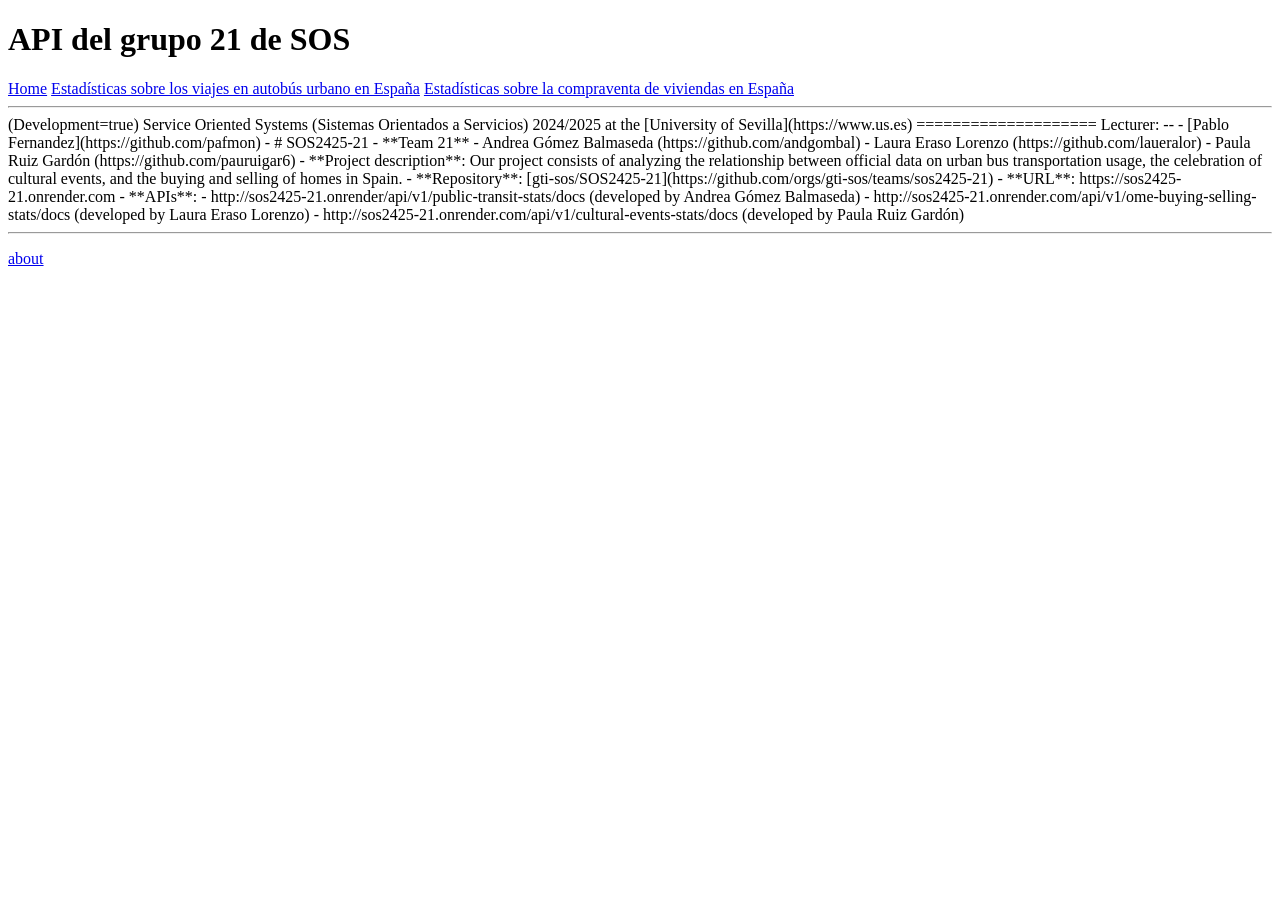
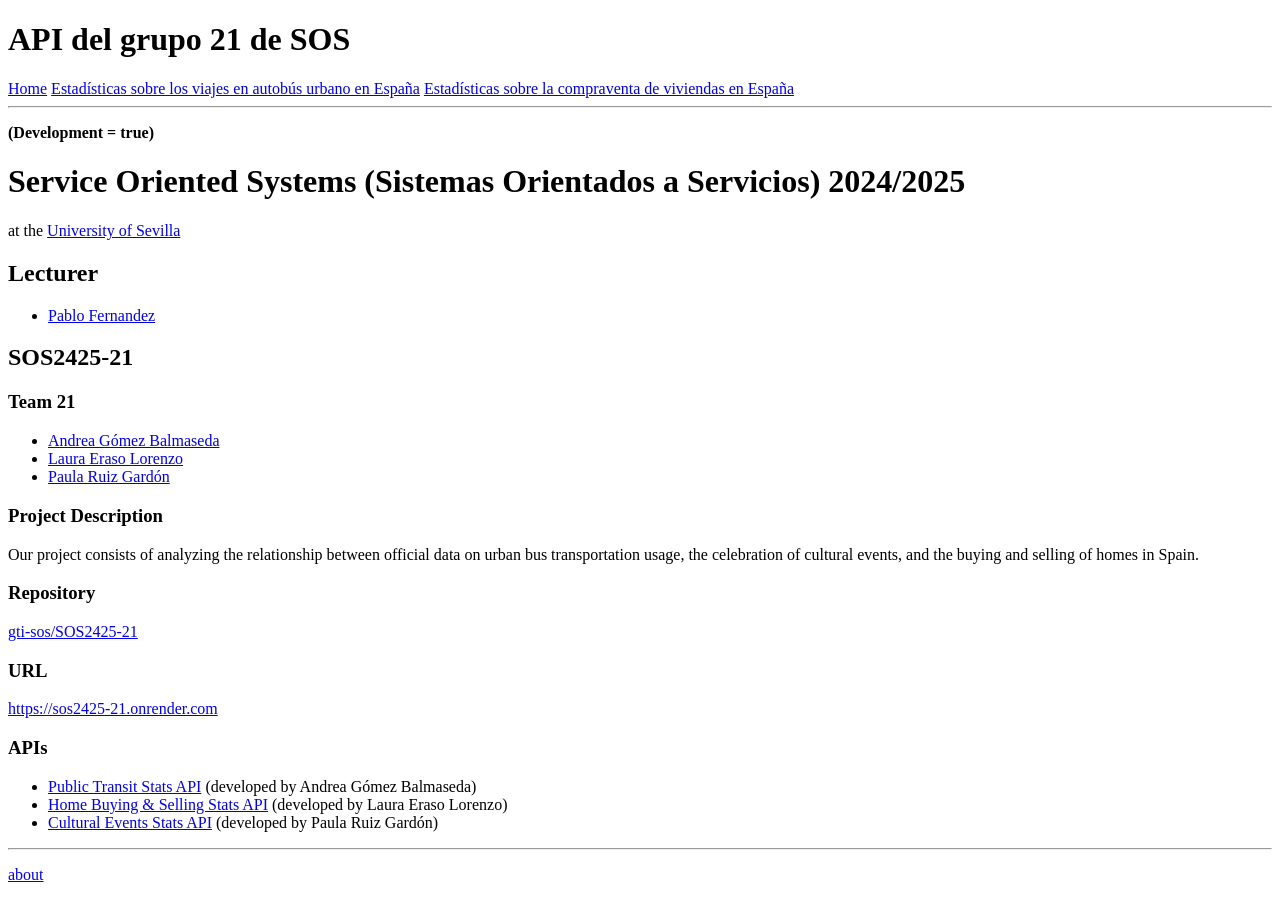
Before and after one commit to gti-sos/SOS2425-21, a SvelteKit app in the folder src/front/: page /about in a window 1280 px wide. Before the commit the page ends 800 px from the top, so only its background shows below. Built offline with nearby package versions, Linux system fonts and the light colour scheme.

Commit message:
filtros agb

```diff
--- a/src/front/src/routes/about/+page.svelte
+++ b/src/front/src/routes/about/+page.svelte
@@ -1,25 +1,57 @@
 <script>
-    import { dev }  from "$app/environment";
+  import { dev } from "$app/environment";
 </script>
 
-(Development={dev})
-Service Oriented Systems (Sistemas Orientados a Servicios) 2024/2025 at the [University of Sevilla](https://www.us.es)
-====================
+<p><strong>(Development = {dev})</strong></p>
 
-Lecturer:
---
- - [Pablo Fernandez](https://github.com/pafmon)
- -
-# SOS2425-21
+<h1>Service Oriented Systems (Sistemas Orientados a Servicios) 2024/2025</h1>
+<p>at the <a href="https://www.us.es" target="_blank">University of Sevilla</a></p>
 
-- **Team 21**
-  - Andrea Gómez Balmaseda (https://github.com/andgombal)
-  - Laura Eraso Lorenzo (https://github.com/laueralor)
-  - Paula Ruiz Gardón (https://github.com/pauruigar6)
-- **Project description**: Our project consists of analyzing the relationship between official data on urban bus transportation usage, the celebration of cultural events, and the buying and selling of homes in Spain.
-- **Repository**: [gti-sos/SOS2425-21](https://github.com/orgs/gti-sos/teams/sos2425-21)
-- **URL**: https://sos2425-21.onrender.com
--  **APIs**:
-    - http://sos2425-21.onrender/api/v1/public-transit-stats/docs (developed by Andrea Gómez Balmaseda)
-    - http://sos2425-21.onrender.com/api/v1/ome-buying-selling-stats/docs (developed by Laura Eraso Lorenzo)
-    - http://sos2425-21.onrender.com/api/v1/cultural-events-stats/docs (developed by Paula Ruiz Gardón)
+<h2>Lecturer</h2>
+<ul>
+  <li><a href="https://github.com/pafmon" target="_blank">Pablo Fernandez</a></li>
+</ul>
+
+<h2 id="team-id">SOS2425-21</h2>
+
+<h3>Team 21</h3>
+<ul>
+  <li><a href="https://github.com/andgombal" target="_blank">Andrea Gómez Balmaseda</a></li>
+  <li><a href="https://github.com/laueralor" target="_blank">Laura Eraso Lorenzo</a></li>
+  <li><a href="https://github.com/pauruigar6" target="_blank">Paula Ruiz Gardón</a></li>
+</ul>
+
+<h3>Project Description</h3>
+<p>
+  Our project consists of analyzing the relationship between official data on urban bus transportation usage,
+  the celebration of cultural events, and the buying and selling of homes in Spain.
+</p>
+
+<h3>Repository</h3>
+<p>
+  <a href="https://github.com/orgs/gti-sos/teams/sos2425-21" target="_blank">gti-sos/SOS2425-21</a>
+</p>
+
+<h3>URL</h3>
+<p>
+  <a href="https://sos2425-21.onrender.com" target="_blank">https://sos2425-21.onrender.com</a>
+</p>
+
+<h3>APIs</h3>
+<ul>
+  <li>
+      <a href="http://sos2425-21.onrender/api/v1/public-transit-stats/docs" target="_blank">
+          Public Transit Stats API
+      </a> (developed by Andrea Gómez Balmaseda)
+  </li>
+  <li>
+      <a href="http://sos2425-21.onrender.com/api/v1/ome-buying-selling-stats/docs" target="_blank">
+          Home Buying & Selling Stats API
+      </a> (developed by Laura Eraso Lorenzo)
+  </li>
+  <li>
+      <a href="http://sos2425-21.onrender.com/api/v1/cultural-events-stats/docs" target="_blank">
+          Cultural Events Stats API
+      </a> (developed by Paula Ruiz Gardón)
+  </li>
+</ul>
```
Also changed, not shown: src/front/src/routes/integrations/AGB/+page.svelte (added, +57 -0 lines), src/front/src/routes/public-transit-stats/+page.svelte (+23 -18 lines), 2 other files (tests, documents, lock files or other folders).
